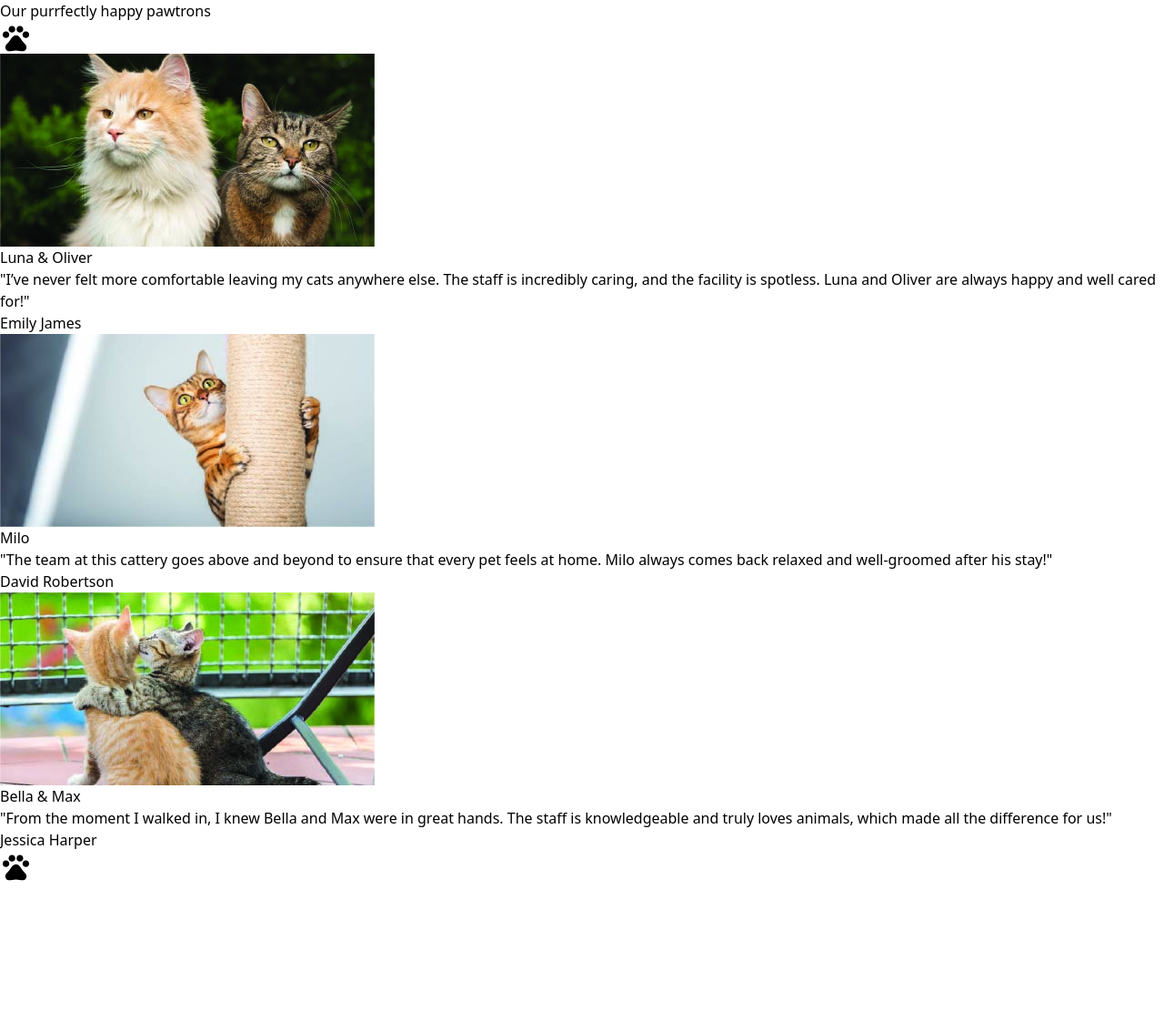
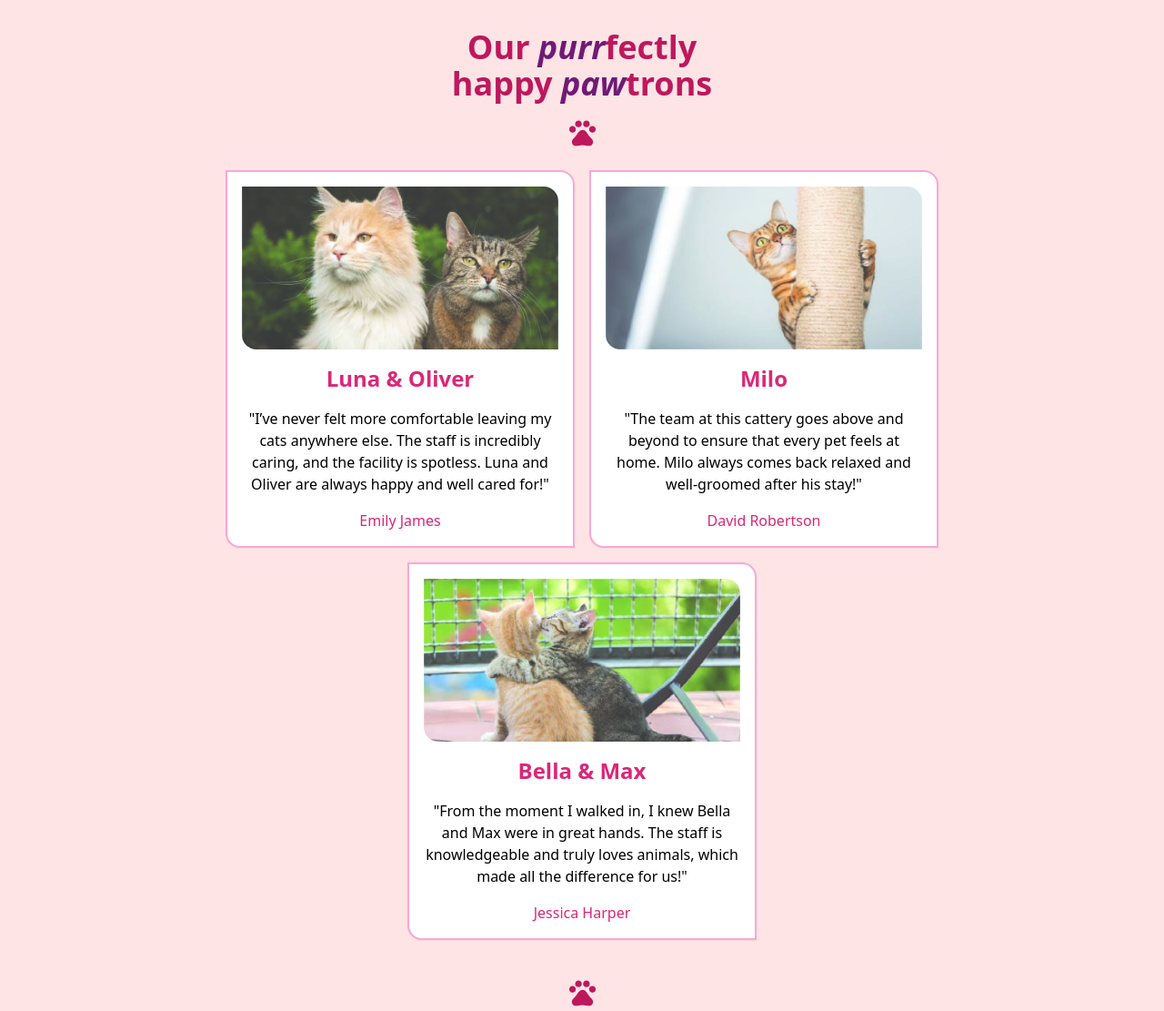
Before and after one commit to Jason-pixel425/Tailwind-CSS---Tesimonials-Section-Challenge, a plain HTML site: page index.html in a window 1280 px wide. Shown: the whole page at 91% size. Before the commit the page ends 970 px from the top, so only its background shows below. Drawn offline with nearby package versions, Linux system fonts and the light colour scheme.

Commit message:
My solution incorporated

```diff
--- a/index.html
+++ b/index.html
@@ -5,47 +5,47 @@
         <meta name="viewport" content="width=device-width, initial-scale=1.0">
         <script src="https://cdn.tailwindcss.com"></script>
     </head>
-    <body>
-        <header>
-            <h2>Our <span>purr</span>fectly happy <span>paw</span>trons</h2>
-            <svg xmlns="http://www.w3.org/2000/svg" height="35px" viewBox="0 -960 960 960" width="35px"><path d="M180-475q-42 0-71-29t-29-71q0-42 29-71t71-29q42 0 71 29t29 71q0 42-29 71t-71 29Zm180-160q-42 0-71-29t-29-71q0-42 29-71t71-29q42 0 71 29t29 71q0 42-29 71t-71 29Zm240 0q-42 0-71-29t-29-71q0-42 29-71t71-29q42 0 71 29t29 71q0 42-29 71t-71 29Zm180 160q-42 0-71-29t-29-71q0-42 29-71t71-29q42 0 71 29t29 71q0 42-29 71t-71 29ZM266-75q-45 0-75.5-34.5T160-191q0-52 35.5-91t70.5-77q29-31 50-67.5t50-68.5q22-26 51-43t63-17q34 0 63 16t51 42q28 32 49.5 69t50.5 69q35 38 70.5 77t35.5 91q0 47-30.5 81.5T694-75q-54 0-107-9t-107-9q-54 0-107 9t-107 9Z"/></svg>
+    <body class="bg-rose-100 flex flex-col items-center py-8 ">
+        <header class="flex flex-col items-center text-center font-bold gap-4 mb-6 text-4xl max-w-80">
+            <h2 class="text-pink-700">Our <span class="text-fuchsia-900 italic">purr</span>fectly happy <span class="text-fuchsia-900 italic">paw</span>trons</h2>
+            <svg class="fill-pink-700" xmlns="http://www.w3.org/2000/svg" height="35px" viewBox="0 -960 960 960" width="35px"><path d="M180-475q-42 0-71-29t-29-71q0-42 29-71t71-29q42 0 71 29t29 71q0 42-29 71t-71 29Zm180-160q-42 0-71-29t-29-71q0-42 29-71t71-29q42 0 71 29t29 71q0 42-29 71t-71 29Zm240 0q-42 0-71-29t-29-71q0-42 29-71t71-29q42 0 71 29t29 71q0 42-29 71t-71 29Zm180 160q-42 0-71-29t-29-71q0-42 29-71t71-29q42 0 71 29t29 71q0 42-29 71t-71 29ZM266-75q-45 0-75.5-34.5T160-191q0-52 35.5-91t70.5-77q29-31 50-67.5t50-68.5q22-26 51-43t63-17q34 0 63 16t51 42q28 32 49.5 69t50.5 69q35 38 70.5 77t35.5 91q0 47-30.5 81.5T694-75q-54 0-107-9t-107-9q-54 0-107 9t-107 9Z"/></svg>
         </header>
 
         <!-- CARD CONTAINER -->
-        <main>
+        <main class="flex flex-wrap justify-center gap-4 w-5/6">
 
             <!-- CARD -->
-            <section>
-                <img src="img/luna_oliver.jpg" alt="Luna and Oliver"/>
-                <h3>Luna &amp; Oliver</h3>
-                <p>
+            <section class="max-w-96 flex flex-col items-center text-center gap-4 bg-white p-4 border-pink-300 rounded-bl-2xl rounded-tr-2xl grow border-2 shadow-sm hover:shadow-lg">
+                <img class="rounded-bl-2xl rounded-tr-2xl md:opacity-80 md:hover:opacity-100" src="img/luna_oliver.jpg" alt="Luna and Oliver"/>
+                <h3 class="font-bold text-2xl text-pink-600">Luna &amp; Oliver</h3>
+                <p class="font-sans text-semibold">
                     "I’ve never felt more comfortable leaving my cats anywhere else. The staff is incredibly caring, and the facility is spotless. Luna and Oliver are always happy and well cared for!"
                 </p>
-                <p>Emily James</p>
+                <p class="text-pink-600 text-bold">Emily James</p>
 
             </section>
             <!-- CARD END -->
 
             <!-- CARD -->
-            <section>
-                <img src="img/milo.jpg" alt="Milo"/>
-                <h3>Milo</h3>
+            <section class="max-w-96 flex flex-col items-center text-center gap-4 bg-white p-4 border-pink-300 rounded-bl-2xl rounded-tr-2xl border-2 shadow-sm hover:shadow-lg">
+                <img class="rounded-bl-2xl rounded-tr-2xl md:opacity-80 md:hover:opacity-100" src="img/milo.jpg" alt="Milo"/>
+                <h3 class="font-bold text-2xl text-pink-600">Milo</h3>
                 <p>
                     "The team at this cattery goes above and beyond to ensure that every pet feels at home. Milo always comes back relaxed and well-groomed after his stay!"
                 </p>
-                <p>David Robertson</p>
+                <p class="text-pink-600 text-bold">David Robertson</p>
 
             </section>
             <!-- CARD END -->
 
             <!-- CARD -->
-            <section>
-                <img src="img/bella_max.jpg" alt="Bella and Max"/>
-                <h3>Bella &amp; Max</h3>
+            <section class="max-w-96 flex flex-col items-center text-center gap-4 bg-white p-4 border-pink-300 rounded-bl-2xl rounded-tr-2xl border-2 shadow-sm hover:shadow-lg">
+                <img class="rounded-bl-2xl rounded-tr-2xl md:opacity-80 md:hover:opacity-100" src="img/bella_max.jpg" alt="Bella and Max"/>
+                <h3 class="font-bold text-2xl text-pink-600">Bella &amp; Max</h3>
                 <p>
                     "From the moment I walked in, I knew Bella and Max were in great hands. The staff is knowledgeable and truly loves animals, which made all the difference for us!"
                 </p>
-                <p>Jessica Harper</p>
+                <p class="text-pink-600 text-bold">Jessica Harper</p>
 
             </section>
             <!-- CARD END -->
@@ -54,7 +54,7 @@
         <!-- CARD CONTAINER END -->
 
         <footer>
-            <svg xmlns="http://www.w3.org/2000/svg" height="35px" viewBox="0 -960 960 960" width="35px"><path d="M180-475q-42 0-71-29t-29-71q0-42 29-71t71-29q42 0 71 29t29 71q0 42-29 71t-71 29Zm180-160q-42 0-71-29t-29-71q0-42 29-71t71-29q42 0 71 29t29 71q0 42-29 71t-71 29Zm240 0q-42 0-71-29t-29-71q0-42 29-71t71-29q42 0 71 29t29 71q0 42-29 71t-71 29Zm180 160q-42 0-71-29t-29-71q0-42 29-71t71-29q42 0 71 29t29 71q0 42-29 71t-71 29ZM266-75q-45 0-75.5-34.5T160-191q0-52 35.5-91t70.5-77q29-31 50-67.5t50-68.5q22-26 51-43t63-17q34 0 63 16t51 42q28 32 49.5 69t50.5 69q35 38 70.5 77t35.5 91q0 47-30.5 81.5T694-75q-54 0-107-9t-107-9q-54 0-107 9t-107 9Z"/></svg>
+            <svg class="fill-pink-700 mt-10" xmlns="http://www.w3.org/2000/svg" height="35px" viewBox="0 -960 960 960" width="35px"><path d="M180-475q-42 0-71-29t-29-71q0-42 29-71t71-29q42 0 71 29t29 71q0 42-29 71t-71 29Zm180-160q-42 0-71-29t-29-71q0-42 29-71t71-29q42 0 71 29t29 71q0 42-29 71t-71 29Zm240 0q-42 0-71-29t-29-71q0-42 29-71t71-29q42 0 71 29t29 71q0 42-29 71t-71 29Zm180 160q-42 0-71-29t-29-71q0-42 29-71t71-29q42 0 71 29t29 71q0 42-29 71t-71 29ZM266-75q-45 0-75.5-34.5T160-191q0-52 35.5-91t70.5-77q29-31 50-67.5t50-68.5q22-26 51-43t63-17q34 0 63 16t51 42q28 32 49.5 69t50.5 69q35 38 70.5 77t35.5 91q0 47-30.5 81.5T694-75q-54 0-107-9t-107-9q-54 0-107 9t-107 9Z"/></svg>
         </footer>
     </body>
 </html>
```
